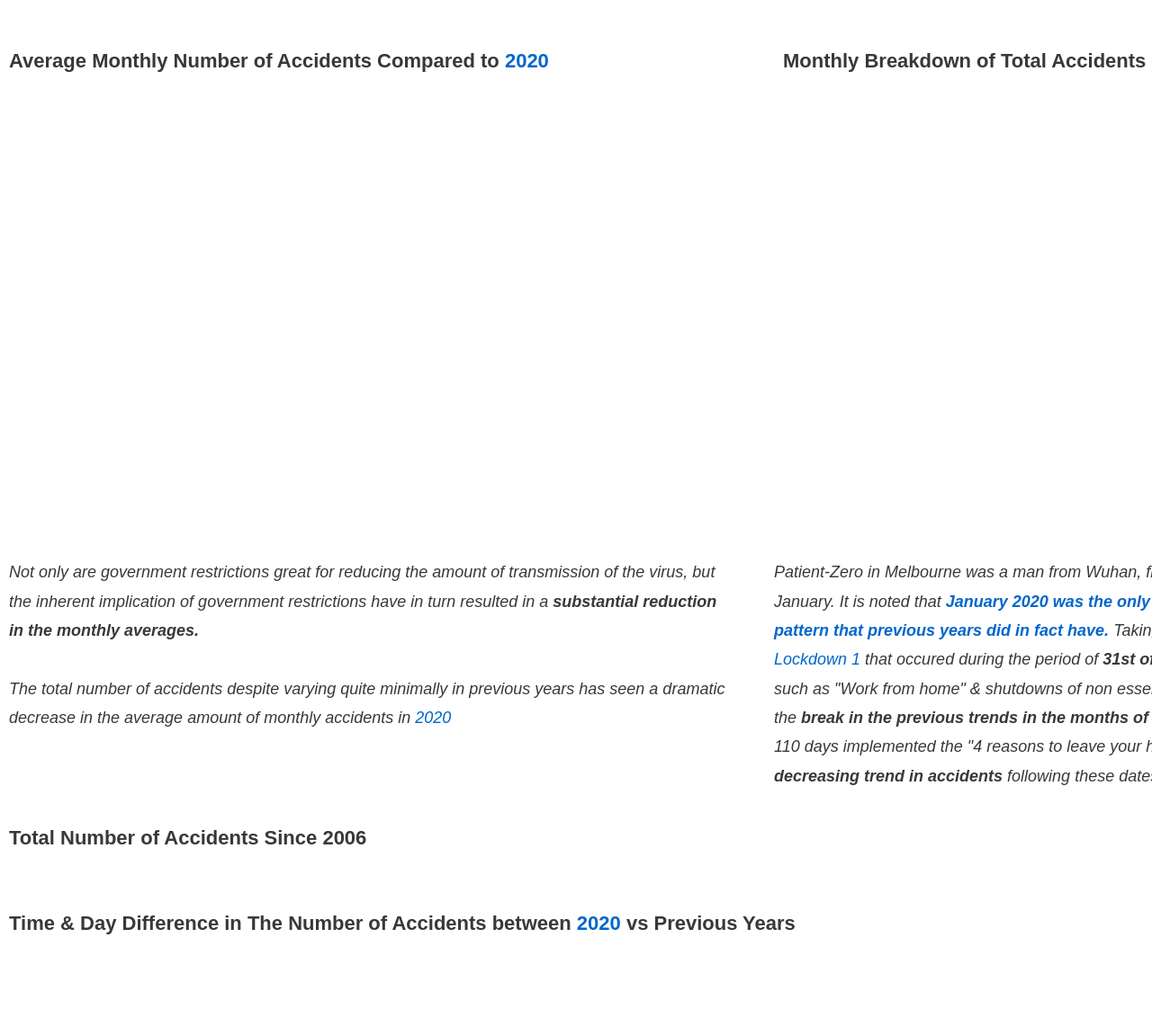
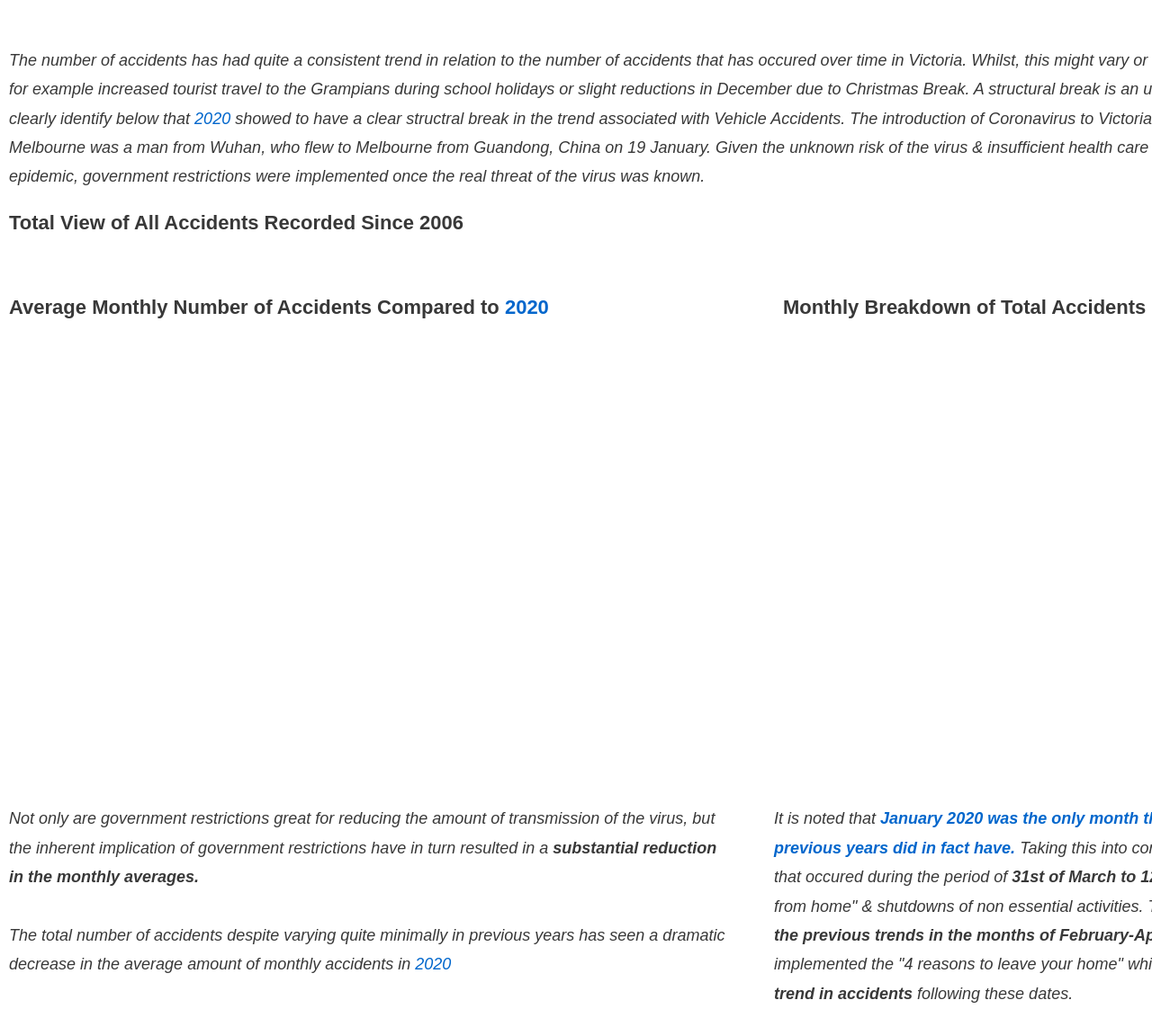
Before and after one commit to imiirasolii/Assignment_2, a plain HTML site: page Index.HTML in a window 1280 px wide. Shown: the part 415-1557 px from the top of the page at 90% size. Drawn offline with nearby package versions, Linux system fonts and the light colour scheme; a script that the page names is missing.

Commit message:
Add files via upload

```diff
--- a/Index.HTML
+++ b/Index.HTML
@@ -38,7 +38,7 @@
      Whilst <span class = 'regional'>2020</span> may have began like every other year, the year was filled with events truly like no other.
      Our Own Premier, Daniel Andrews, dubbed the events that occured in <span class = 'regional'>2020</span> as a "1 in 100 year event".
      With the introduction of the COVID-19 disease, there were a range of changes to the very way of life that we were typically used to. Melbourne in particular had experienced a range of different lockdowns in order to prevent the widespread transmission of the disease.
-     In total Melbourne spent 153 days in <span class = 'regional'>2020</span> under different lockdown measures and as such we are examining how the effects of these lockdowns
+     In total Melbourne spent 153 days in <span class = 'regional'>2020</span> under different lockdown measures and as such we are examining how the effects of these lockdowns.
     affected mobility and thus vehicle accidents in <span class = 'regional'>2020</span>.
   </p>
   </div>
@@ -51,8 +51,22 @@
     <div class = "line">
   </div>
 
-
-
+       <!-- pure grid group -->
+       <div class="pure-g">
+        <div class="pure-u-1-1">
+          <p class="annotate-left">
+          The number of accidents has had quite a consistent trend in relation to the number of accidents that has occured over time in Victoria.
+          Whilst, this might vary or fluctuate depending on seasonal events, for example increased tourist travel to the Grampians during school holidays or slight reductions in December due to Christmas Break.
+          A structural break is an unexpected change over time & we can clearly identify below that <span class = 'regional'>2020</span> showed to have a clear structral break in the trend associated with Vehicle Accidents.
+          The introduction of Coronavirus to Victorian shores began through Patient-Zero in Melbourne was a man from Wuhan, who flew to Melbourne from Guandong, China on 19 January. Given the unknown risk of the virus & insufficient health care systems to handle a widespread epidemic, government restrictions were implemented once the real threat of the virus was known.
+        <br>
+        </p>
+          <h3 class="heading-right">
+            Total View of All Accidents Recorded Since 2006
+          </h3>
+          <div id="vis7"  class="collectables"></div>
+        </div>
+       </div>
 
     <!-- pure grid group -->
     <div class="pure-g">
@@ -82,23 +96,13 @@
       </div>
       <div class="pure-u-1-2">
         <p class = "annotate-right">
-          Patient-Zero in Melbourne was a man from Wuhan, flew to Melbourne from Guandong on 19 January.  It is noted that   <span class = 'bonkers'> <span class = 'regional'>January 2020 was the only month that followed the seasonal pattern that previous years did in fact have.</span> </span>
+          It is noted that   <span class = 'bonkers'> <span class = 'regional'>January 2020 was the only month that followed the seasonal pattern that previous years did in fact have.</span> </span>
           Taking this into consideration it is noted that <span class = 'lockdown1'>Lockdown 1</span> that occured during the period of <span class = 'bonkers'>31st of March to 12th of May.</span>
           Restrictions such as "Work from home" & shutdowns of non essential activities.
           These dates coallign with the <span class = 'bonkers'>break in the previous trends in the months of February-April.</span> <span class = 'lockdown2'>Lockdown 2</span>, which last 110 days implemented the "4 reasons to leave your home" which then saw a  <span class = 'bonkers'>continued decreasing trend in accidents </span> following these dates.
         </p>
     </div>
   <!-- end pure grid group -->
-
-     <!-- pure grid group -->
-     <div class="pure-g">
-      <div class="pure-u-1-1">
-        <h3 class="heading-right">
-          Total Number of Accidents Since 2006
-        </h3>
-        <div id="vis7"  class="collectables"></div>
-      </div>
-     </div>
 
     <!-- pure grid group -->
     <div class="pure-g">
```
